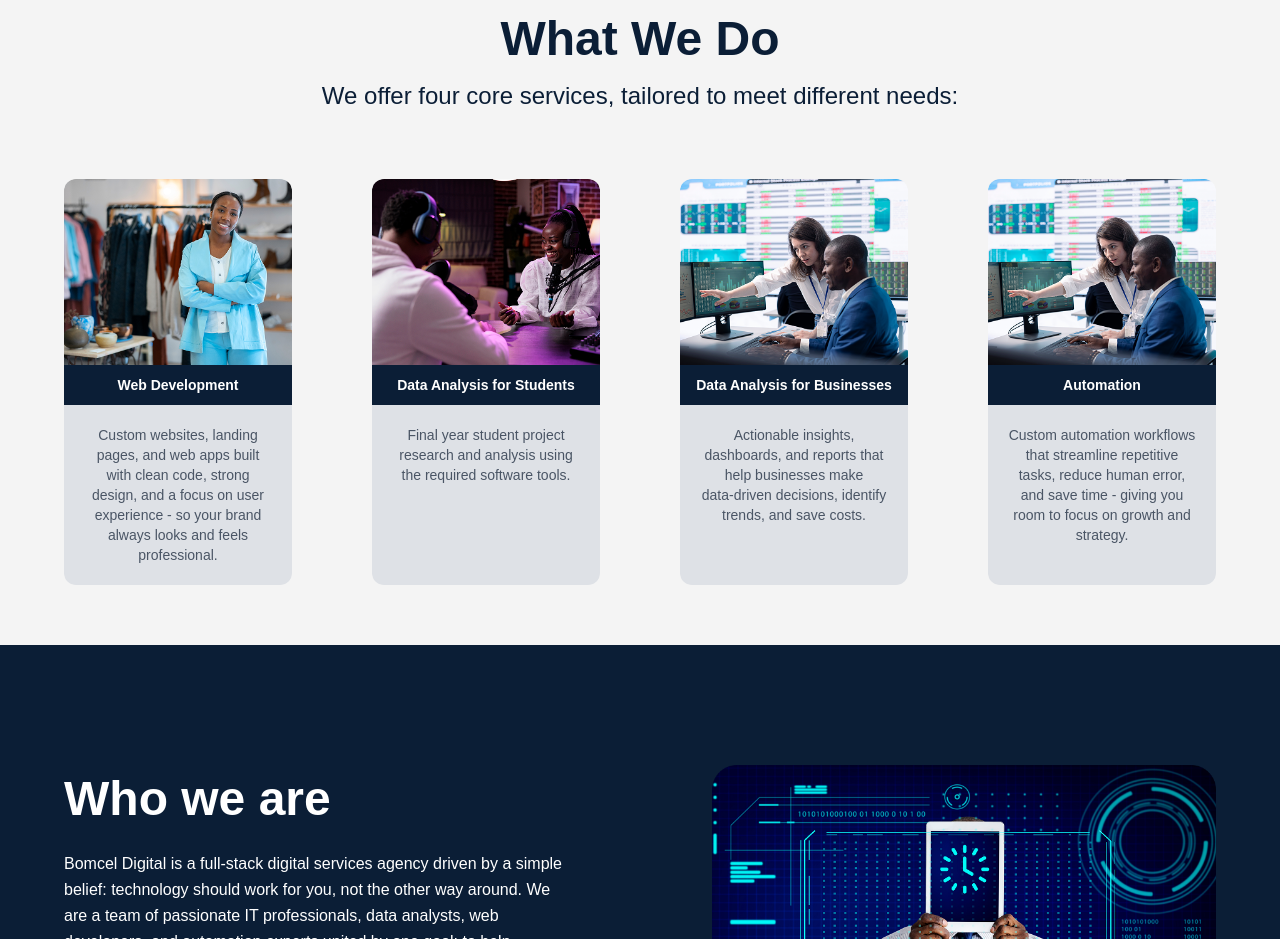
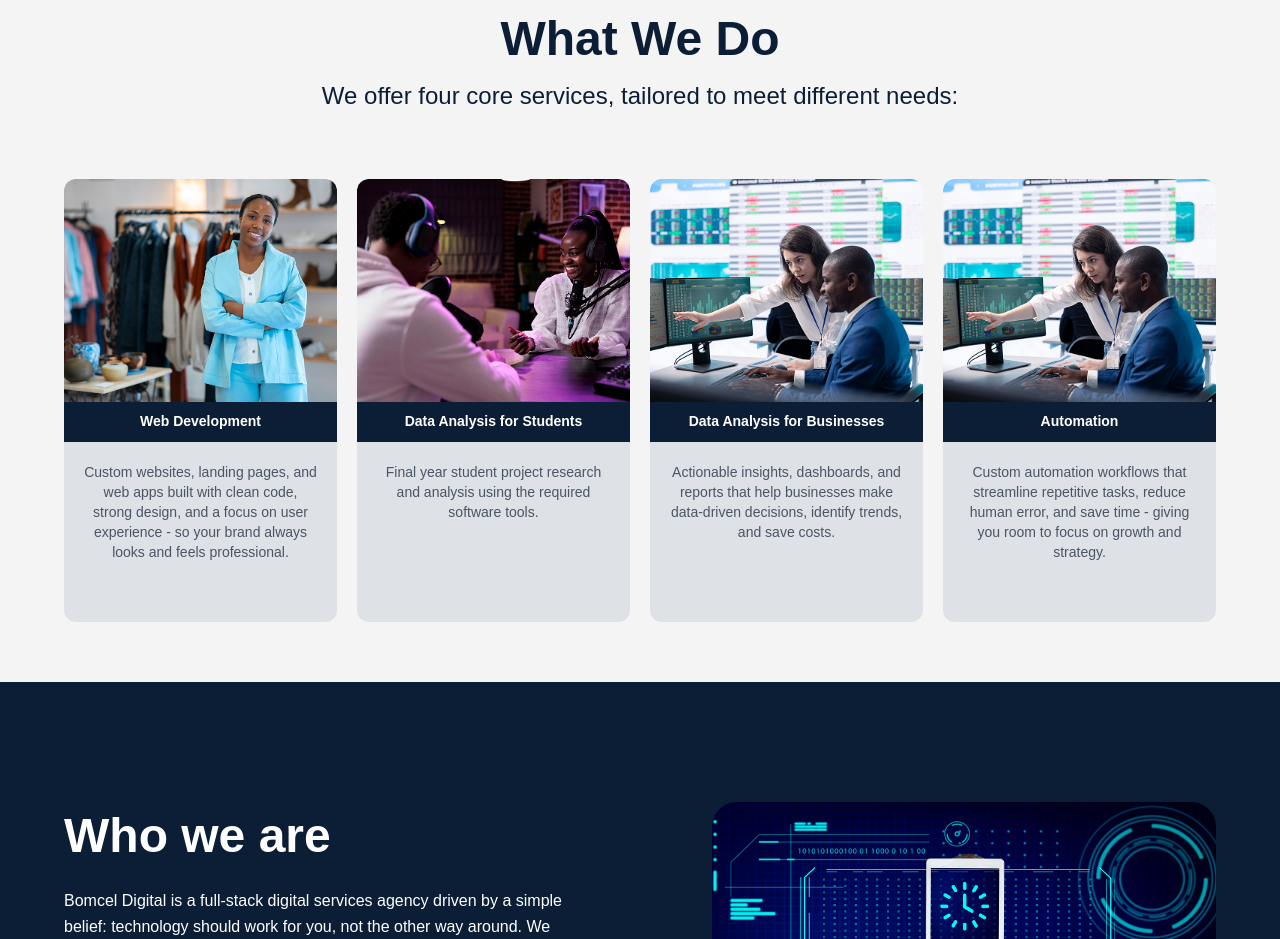
Before and after one commit to letsbuildr/Official, a Next.js app: page /about in a window 1280 px wide. Shown: the part 1000-1939 px from the top of the page. Built offline with nearby package versions, Linux system fonts and the light colour scheme.

Commit message:
About Us Page

```diff
--- a/src/app/about/page.tsx
+++ b/src/app/about/page.tsx
@@ -246,7 +246,7 @@ export default function AboutUs() {
           <p className="text-lg md:text-2xl font-medium leading-relaxed mb-6 max-w-3xl mx-auto">
             We offer four core services, tailored to meet different needs:
           </p>
-          <div className="max-w-6xl grid sm:grid-cols-2 lg:grid-cols-4 sm:gap-20 gap-10 mx-auto">
+          <div className="max-w-6xl grid sm:grid-cols-2 lg:grid-cols-4 sm:gap-20 lg:gap-5 gap-5 mx-auto">
             {what_we_do.map((box, index) => (
               <div
                 key={box.title}
```
